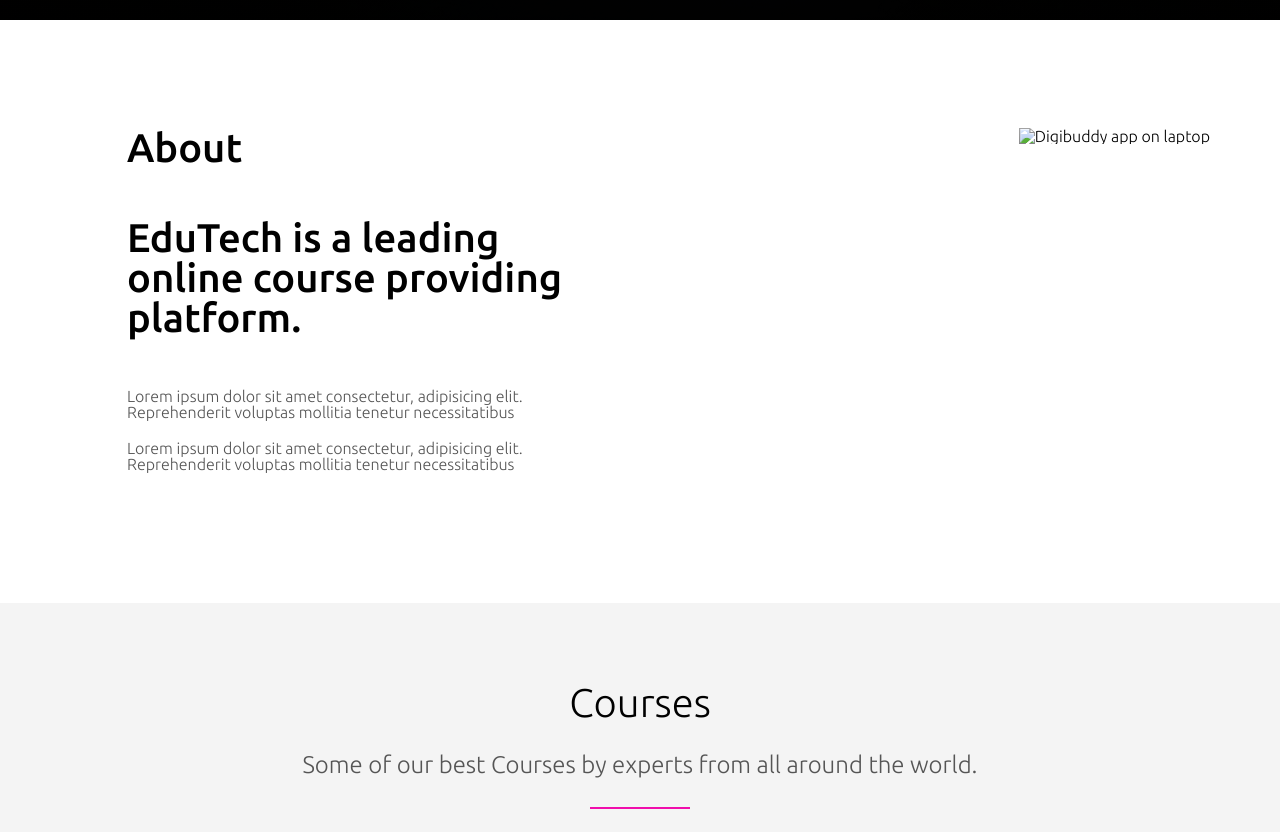
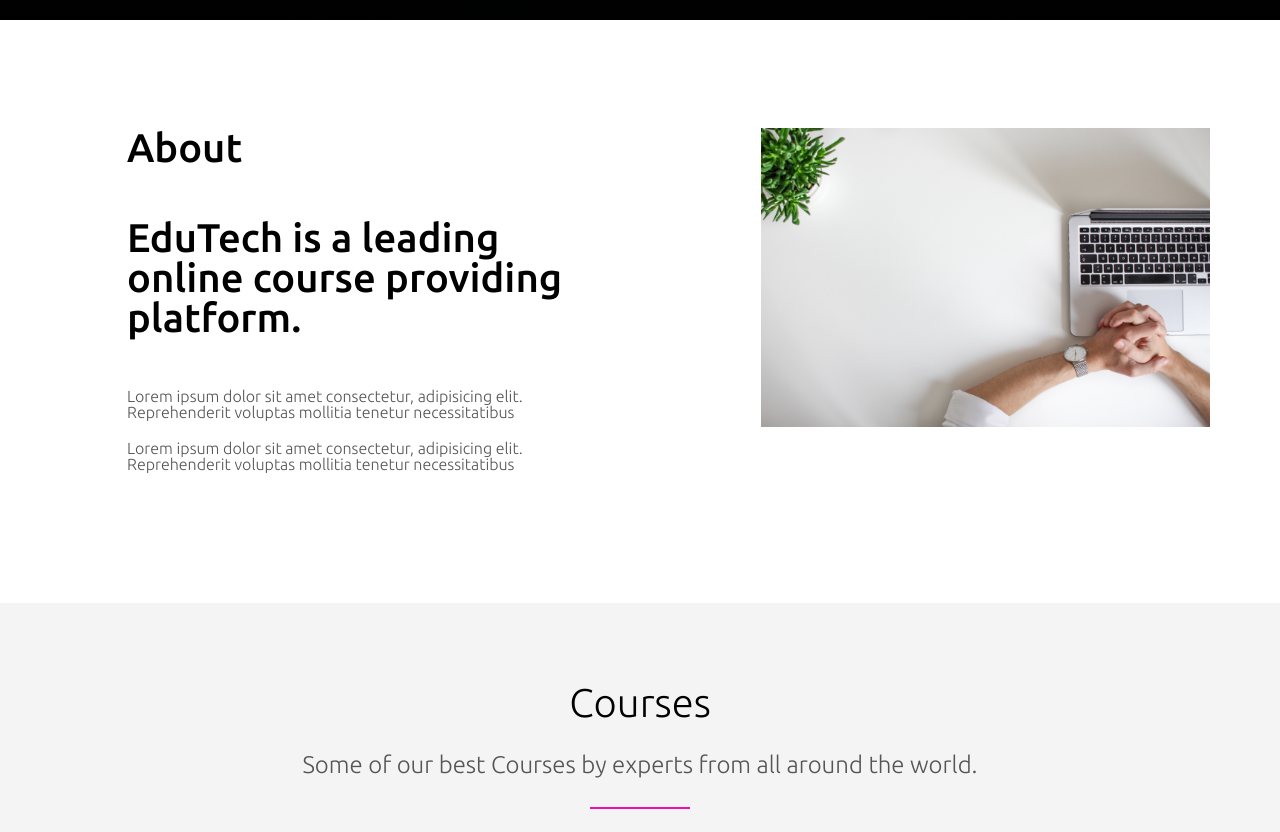
Before and after one commit to Divyaa0/EduTech, a plain HTML site: page index.html in a window 1280 px wide. Shown: the part 780-1612 px from the top of the page. Drawn offline with nearby package versions, Linux system fonts and the light colour scheme; files whose address does not match are found by name.

Commit message:
Update index.html

```diff
--- a/index.html
+++ b/index.html
@@ -71,7 +71,7 @@
                 <!-- <a href="#" class="btn btn-ghost">Read More</a> -->
             </div>
             <div class="col span_1_of_2 about-box">
-                <img src="about.jpg" alt="Digibuddy app on laptop" class="laptop-img">
+                <img src="images/about.jpg" alt="Digibuddy app on laptop" class="laptop-img">
             </div>
 
         </div>
```
